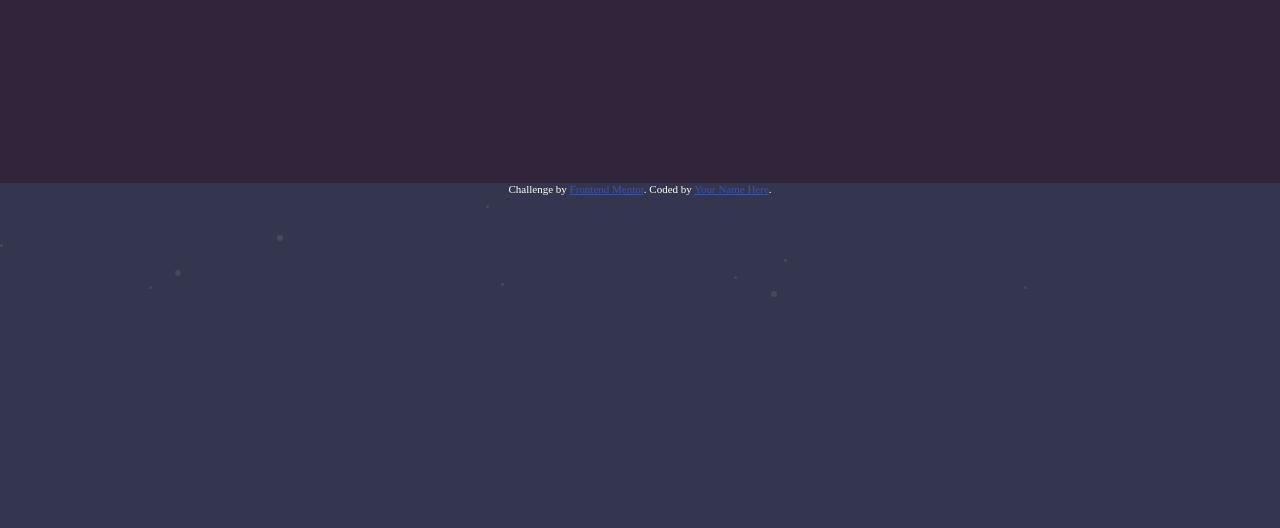
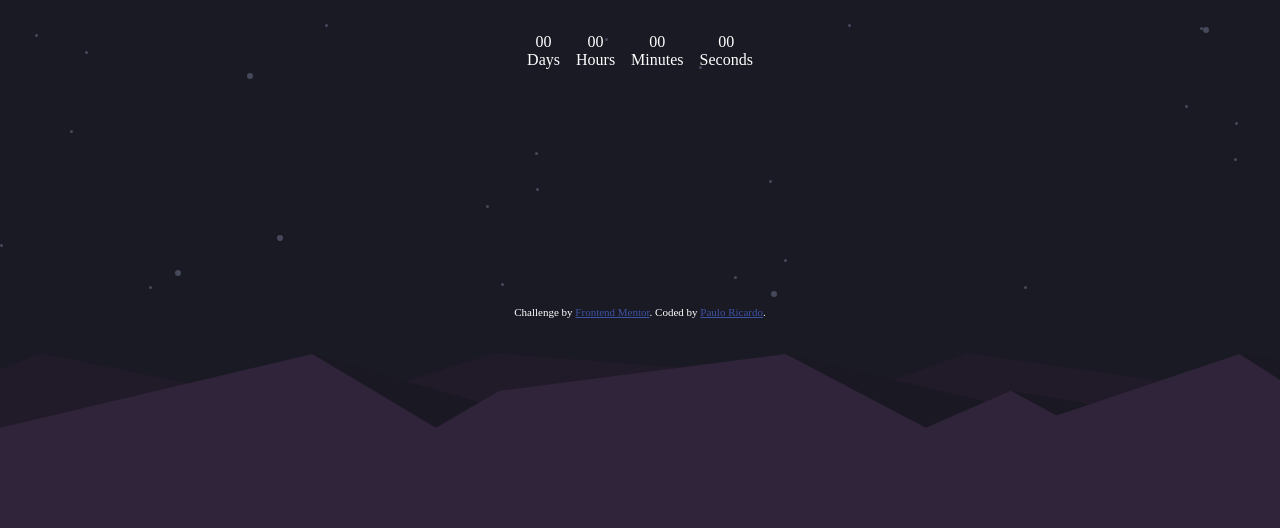
Before and after one commit to PauloRicardoSM/launch-countdown-timer-main, a plain HTML site: page index.html in a window 1280 px wide. Shown: the part 272-800 px from the top of the page. Drawn offline with Linux system fonts and the light colour scheme.

Commit message:
Html quase completamente estruturado e estilos iniciais quase comletos também

```diff
--- a/index.html
+++ b/index.html
@@ -1,8 +1,10 @@
 <!DOCTYPE html>
 <html lang="en">
+
 <head>
   <meta charset="UTF-8">
-  <meta name="viewport" content="width=device-width, initial-scale=1.0"> <!-- displays site properly based on user's device -->
+  <meta name="viewport" content="width=device-width, initial-scale=1.0">
+  <!-- displays site properly based on user's device -->
 
   <link rel="icon" type="image/png" sizes="32x32" href="./images/favicon-32x32.png">
   <link rel="stylesheet" href="src/css/style.css">
@@ -10,22 +12,45 @@
   <title>Frontend Mentor | Launch countdown timer</title>
 
 </head>
+
 <body>
+  <div class="cInterface">
 
-  <h1>We're launching soon</h1>
+    <main class="cInterface-Main">
+      <h1>We're launching soon</h1>
 
-  Days
-  Hours
-  Minutes
-  Seconds
+      <ul class="cInterface-Main-TimerList">
+        <li class="cInterface-Main-TimerList-Items">
+          <span>00</span>
+          <p>Days</p>
+        </li>
 
-  <footer>
-    <img href="src/images/icon-facebook.svg"></img>
-  </footer>
+        <li class="cInterface-Main-TimerList-Items">
+          <span>00</span>
+          <p>Hours</p>
+        </li>
 
-  <div class="attribution">
-    Challenge by <a href="https://www.frontendmentor.io?ref=challenge" target="_blank">Frontend Mentor</a>.
-    Coded by <a href="#">Your Name Here</a>.
+        <li class="cInterface-Main-TimerList-Items">
+          <span>00</span>
+          <p>Minutes</p>
+        </li>
+
+        <li class="cInterface-Main-TimerList-Items">
+          <span>00</span>
+          <p>Seconds</p>
+        </li>
+      </ul>
+    </main>
+
+    <footer>
+      <img href="src/images/icon-facebook.svg"></img>
+
+      <div class="attribution">
+        Challenge by <a href="https://www.frontendmentor.io?ref=challenge" target="_blank">Frontend Mentor</a>.
+        Coded by <a href="https://github.com/PauloRicardoSM">Paulo Ricardo</a>.
+      </div>
+    </footer>
   </div>
 </body>
+
 </html>
--- a/src/scss/_mixins.scss
+++ b/src/scss/_mixins.scss
@@ -0,0 +1,5 @@
+@mixin flexCenter {
+    display: flex;
+    justify-content: center;
+    align-items: center;
+}
--- /dev/null
+++ b/src/scss/_variables.scss
@@ -0,0 +1,6 @@
+$grayishBlue: hsl(237, 18%, 59%);
+$softRed: hsl(345, 95%, 68%);
+$white: hsl(0, 0%, 100%);
+$darkDesaturatedBlue: hsl(236, 21%, 26%);
+$veryDarkBlue: hsl(235, 16%, 14%);
+$veryDarkMostlyBlackBlue: hsl(234, 17%, 12%);
--- a/src/scss/style.scss
+++ b/src/scss/style.scss
@@ -1,4 +1,5 @@
 @use 'mixins';
+@use 'variables';
 
 * {
     box-sizing: border-box;
@@ -9,13 +10,40 @@
 body {
     background-image: url('../images/bg-stars.svg');
     background-repeat: no-repeat;
-    background-color: hsl(236, 21%, 26%);
+    background-color: variables.$veryDarkMostlyBlackBlue;
     color: white;
+
+    .cInterface {
+        // @include mixins.flexCenter;
+
+        display: grid;
+        grid-template-rows: 70vh 30vh;
+        min-height: 100vh;
 
         footer {
             background-image: url('../images/pattern-hills.svg');
-        background-size: cover;
-        min-height: 25rem;
+            background-size: contain;
+            background-repeat: no-repeat;
+            background-position: bottom;
+        }
+
+        &-Main {
+            @include mixins.flexCenter;
+
+            flex-direction: column;
+
+            &-TimerList {
+                @include mixins.flexCenter;
+
+                margin-top: 3rem;
+                list-style: none;
+                gap: 1rem;
+                &-Items {
+                    @include mixins.flexCenter;
+
+                    flex-direction: column;
+                }
+            }
         }
 
         .attribution {
@@ -27,3 +55,4 @@ body {
             }
         }
     }
+}
```
Also changed, not shown: src/css/style.css. Lines whose indentation alone changed are shown as unchanged.
